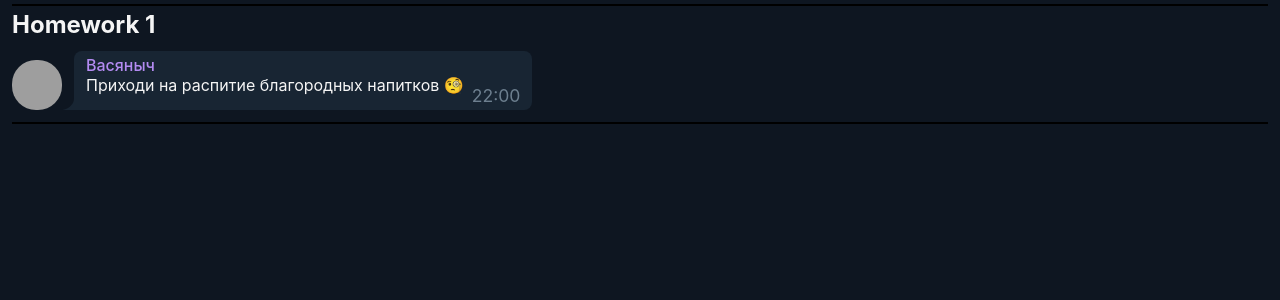
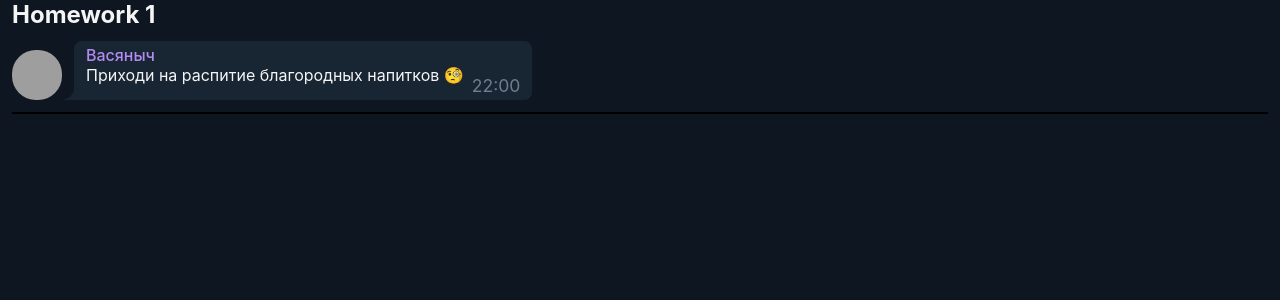
Before and after one commit to mykolao/react-homeworks, a React (Create React App) app: page / in a window 1280 px wide. Shown: the top 300 px of the page. Built offline with nearby package versions, Linux system fonts and the light colour scheme; grey boxes are pictures that could not be loaded.

Commit message:
changed markdown

```diff
--- a/src/homework-1/HW1.tsx
+++ b/src/homework-1/HW1.tsx
@@ -11,8 +11,7 @@ const messageData = {
 
 function HW1() {
   return (
-    <div>
-      <hr />
+    <div className="homework">
       <h2 className="section_title">Homework 1</h2>
       <Message
         avatar={messageData.avatar}
```
